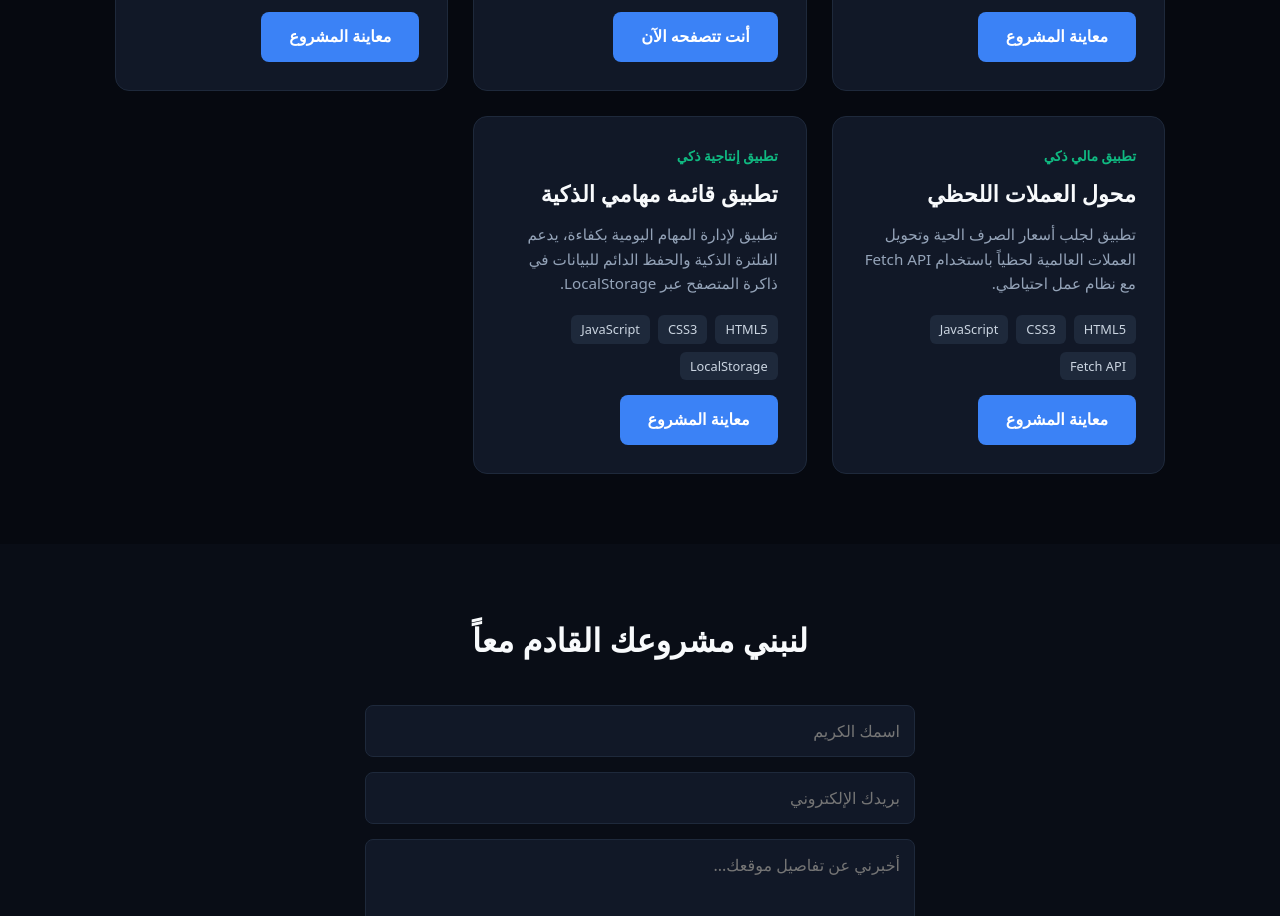
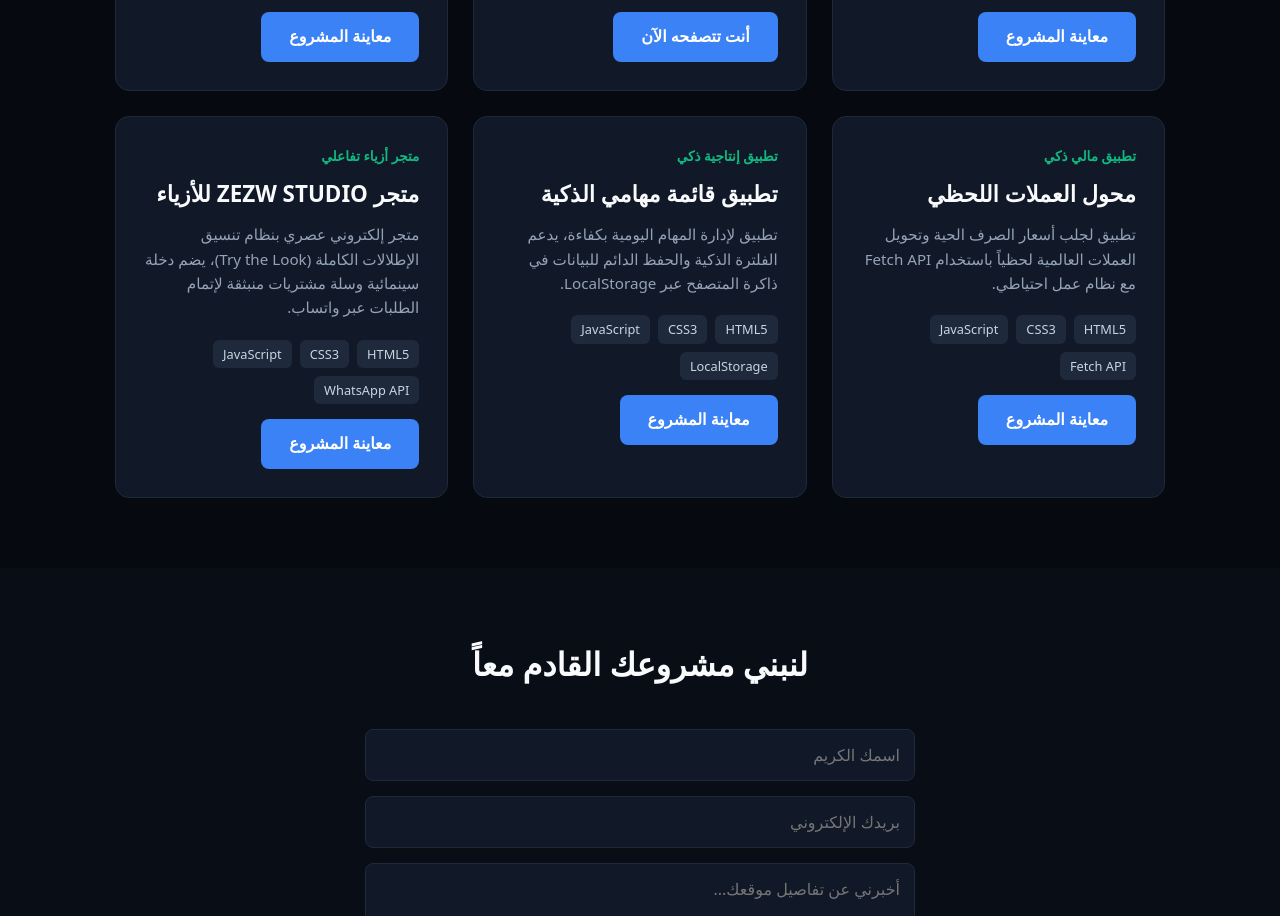
Before and after one commit to zezw-dev/zezw-dev.github.io, a plain HTML site: page index.html in a window 1280 px wide. Shown: the part 1232-2148 px from the top of the page. Drawn offline with Linux system fonts and the light colour scheme.

Commit message:
Add files via upload

```diff
--- a/index.html
+++ b/index.html
@@ -123,6 +123,19 @@
             </div>
             <a href="Todo_App/index.html" class="btn" style="margin-top: 15px; display: inline-block;">معاينة المشروع</a>
         </div>
+        <!-- المشروع السادس -->
+        <div class="project-card">
+            <div class="project-tag">متجر أزياء تفاعلي</div>
+            <h3>متجر ZEZW STUDIO للأزياء</h3>
+            <p>متجر إلكتروني عصري بنظام تنسيق الإطلالات الكاملة (Try the Look)، يضم دخلة سينمائية وسلة مشتريات منبثقة لإتمام الطلبات عبر واتساب.</p>
+            <div class="tech-used">
+                <span>HTML5</span>
+                <span>CSS3</span>
+                <span>JavaScript</span>
+                <span>WhatsApp API</span>
+            </div>
+            <a href="ZEZW_Store/index.html" class="btn" style="margin-top: 15px; display: inline-block;">معاينة المشروع</a>
+        </div>
 
             </div>
         </div>
```
